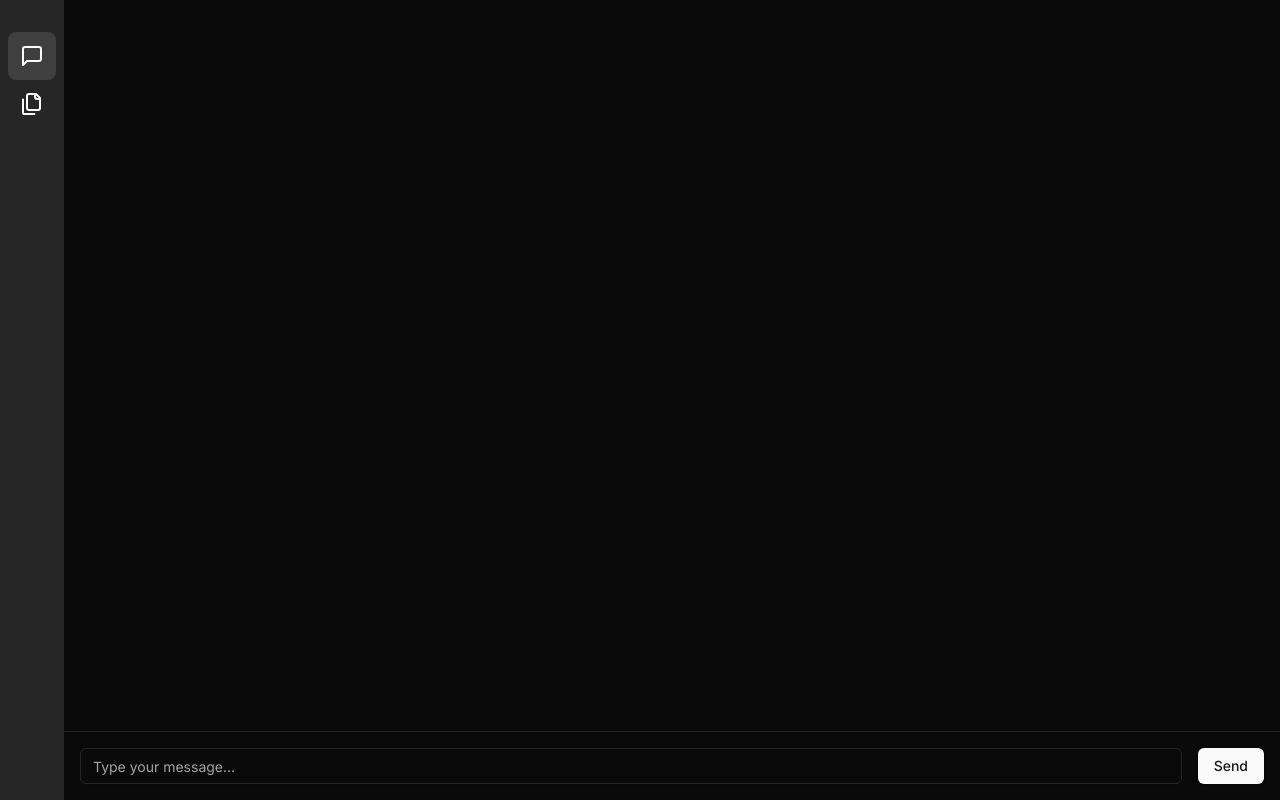
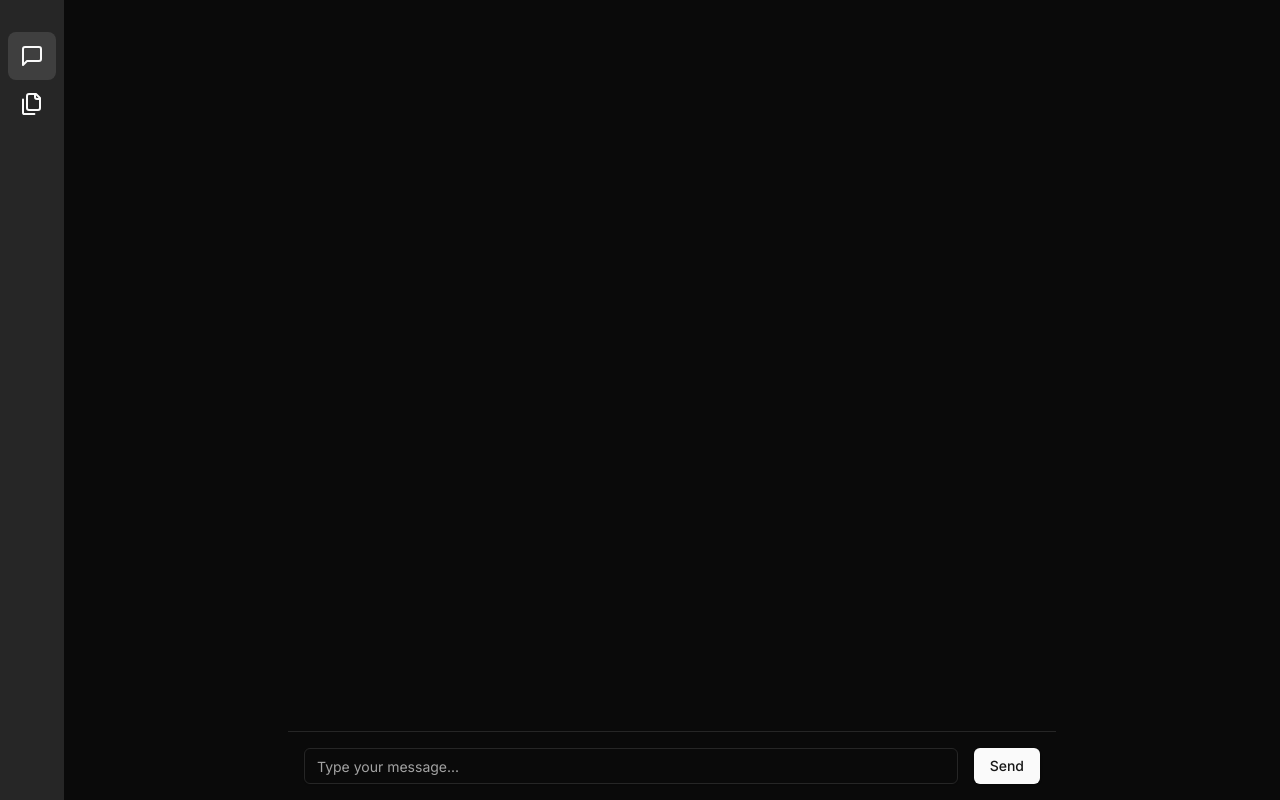
Before and after one commit to austinmw312/rag-chatbot, a Next.js app: page / in a window 1280 px wide. Built offline with nearby package versions, Linux system fonts and the light colour scheme.

Commit message:
UI improved

```diff
--- a/app/files/page.tsx
+++ b/app/files/page.tsx
@@ -2,7 +2,7 @@ import { FileUpload } from "@/components/file-upload";
 
 export default function FilesPage() {
   return (
-    <div className="container mx-auto py-8">
+    <div className="container mx-auto px-8 py-8">
       <div className="space-y-4">
         <h1 className="text-2xl font-bold">Files</h1>
         <p className="text-muted-foreground">
--- a/app/page.tsx
+++ b/app/page.tsx
@@ -3,7 +3,11 @@ import { ChatInterface } from "@/components/chat-interface";
 export default function Home() {
   return (
     <div className="flex h-screen flex-col">
-      <ChatInterface />
+      <div className="container mx-auto max-w-3xl flex-1 relative">
+        <div className="absolute inset-0 flex flex-col">
+          <ChatInterface />
+        </div>
+      </div>
     </div>
   );
 }
```
